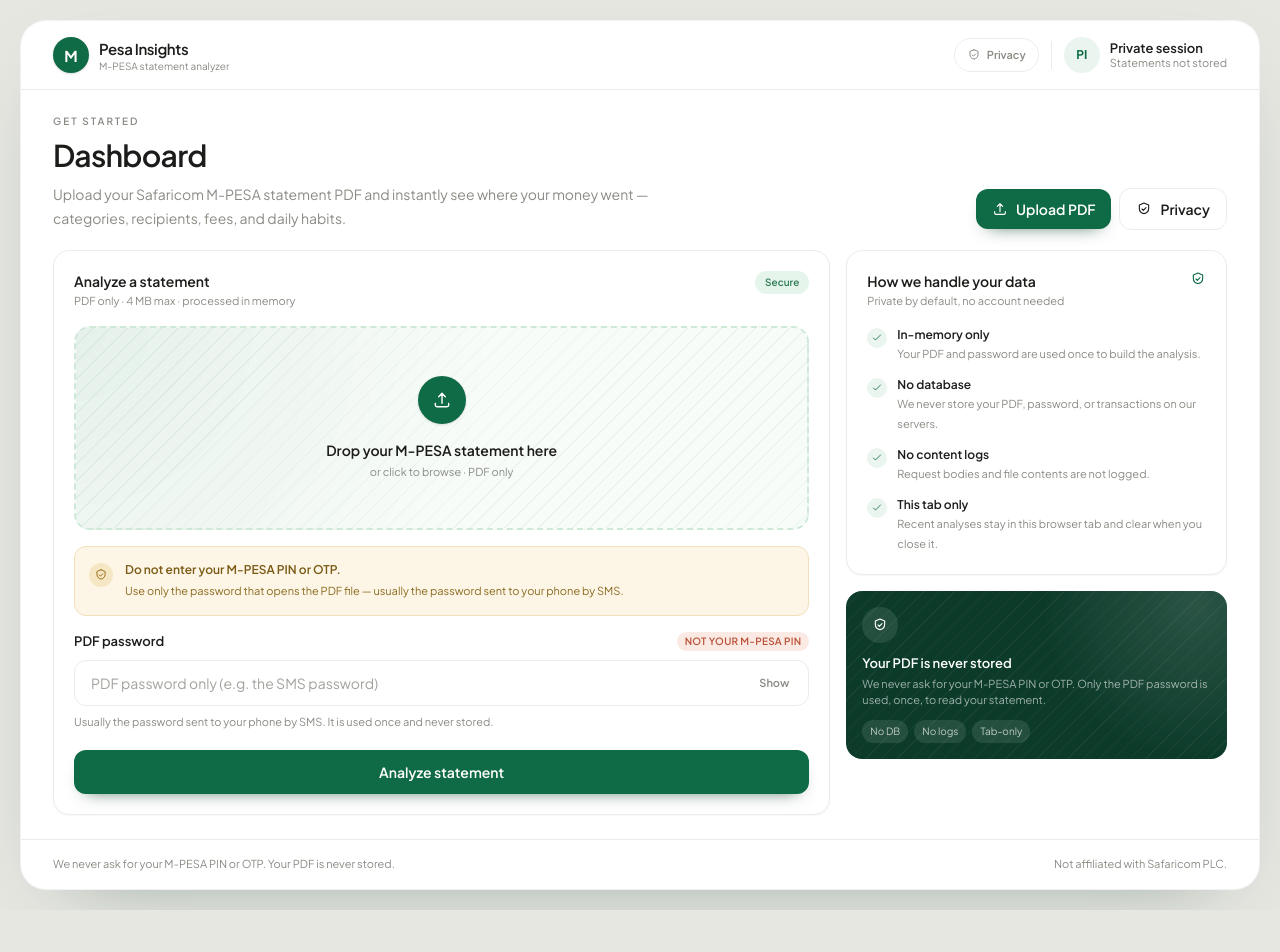
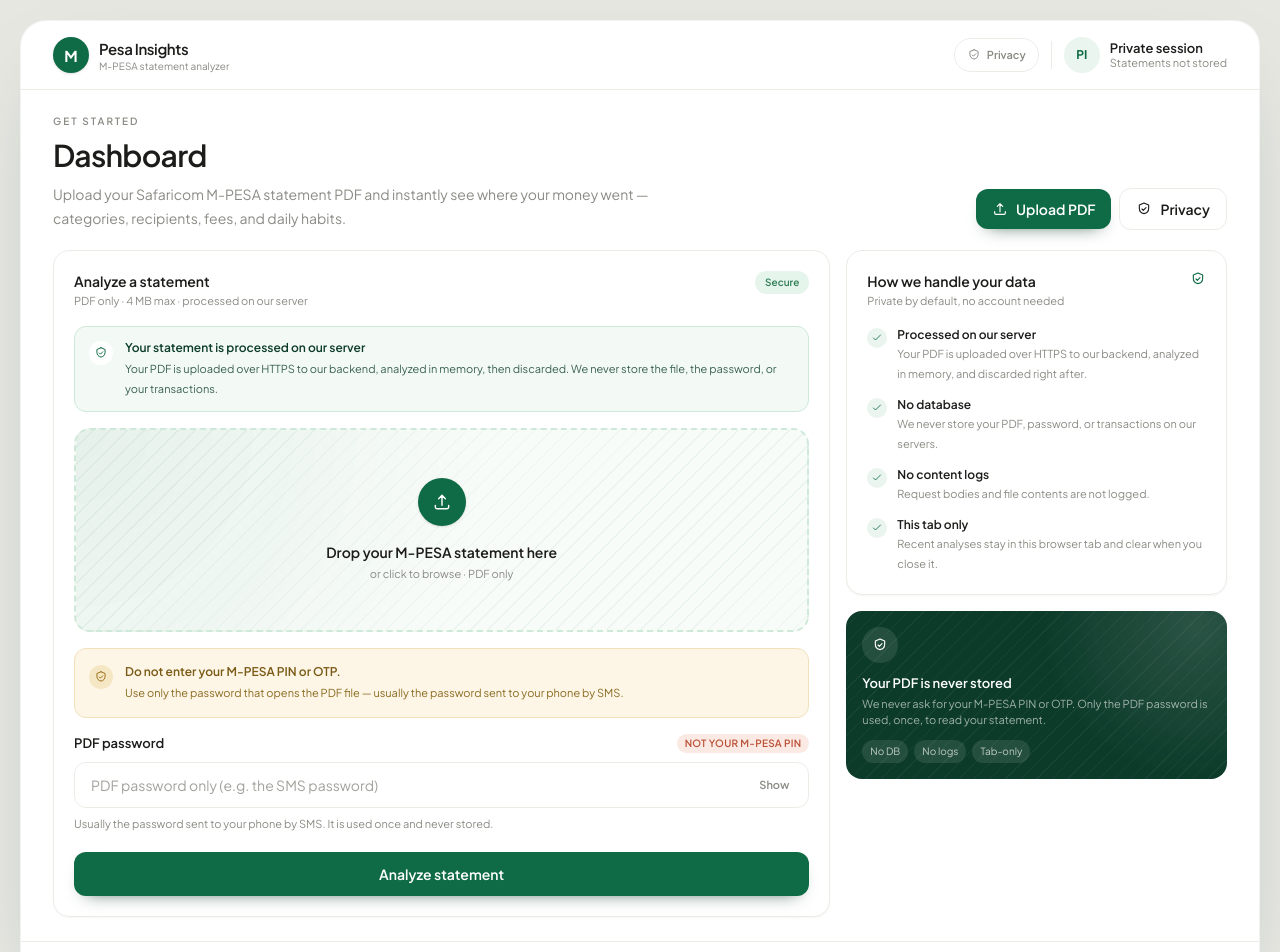
Before and after one commit to eugeneokaka/mpesa-statemnet, a Next.js app: page / in a window 1280 px wide. Shown: the top 952 px of the page. Before the commit the page ends 910 px from the top, so only its background shows below. Built offline with nearby package versions, Linux system fonts and the light colour scheme.

Commit message:
Explain server-side processing on the upload page

```diff
--- a/src/components/AppShell.tsx
+++ b/src/components/AppShell.tsx
@@ -11,7 +11,10 @@ export function AppShell({ children }: { children: ReactNode }) {
         <Topbar />
         <main className="flex-1 px-4 py-5 sm:px-6 sm:py-6 lg:px-8">{children}</main>
         <footer className="flex flex-col gap-1 border-t border-line px-4 py-4 text-[11px] text-muted sm:flex-row sm:items-center sm:justify-between sm:px-6 lg:px-8">
-          <p>We never ask for your M-PESA PIN or OTP. Your PDF is never stored.</p>
+          <p>
+            Your PDF is processed on our server in memory and never stored. We never
+            ask for your M-PESA PIN or OTP.
+          </p>
           <p>Not affiliated with Safaricom PLC.</p>
         </footer>
       </div>
--- a/src/components/UploadPanel.tsx
+++ b/src/components/UploadPanel.tsx
@@ -32,7 +32,10 @@ type Props = {
 };
 
 const privacyPoints = [
-  ["In-memory only", "Your PDF and password are used once to build the analysis."],
+  [
+    "Processed on our server",
+    "Your PDF is uploaded over HTTPS to our backend, analyzed in memory, and discarded right after.",
+  ],
   ["No database", "We never store your PDF, password, or transactions on our servers."],
   ["No content logs", "Request bodies and file contents are not logged."],
   ["This tab only", "Recent analyses stay in this browser tab and clear when you close it."],
@@ -198,10 +201,26 @@ export function UploadPanel({
             <div>
               <h2 className="text-sm font-semibold text-ink">Analyze a statement</h2>
               <p className="mt-0.5 text-[11px] text-muted">
-                PDF only · 4 MB max · processed in memory
+                PDF only · 4 MB max · processed on our server
               </p>
             </div>
             <StatusPill tone="green">Secure</StatusPill>
+          </div>
+
+          <div className="mb-4 flex items-start gap-3 rounded-xl border border-mint bg-mint-soft px-3.5 py-3">
+            <span className="mt-0.5 grid h-6 w-6 shrink-0 place-items-center rounded-full bg-white text-brand">
+              <ShieldIcon className="h-3.5 w-3.5" />
+            </span>
+            <div>
+              <p className="text-[12px] font-semibold text-brand-dark">
+                Your statement is processed on our server
+              </p>
+              <p className="mt-0.5 text-[11px] leading-5 text-brand-dark/80">
+                Your PDF is uploaded over HTTPS to our backend, analyzed in memory,
+                then discarded. We never store the file, the password, or your
+                transactions.
+              </p>
+            </div>
           </div>
 
           <div
```
